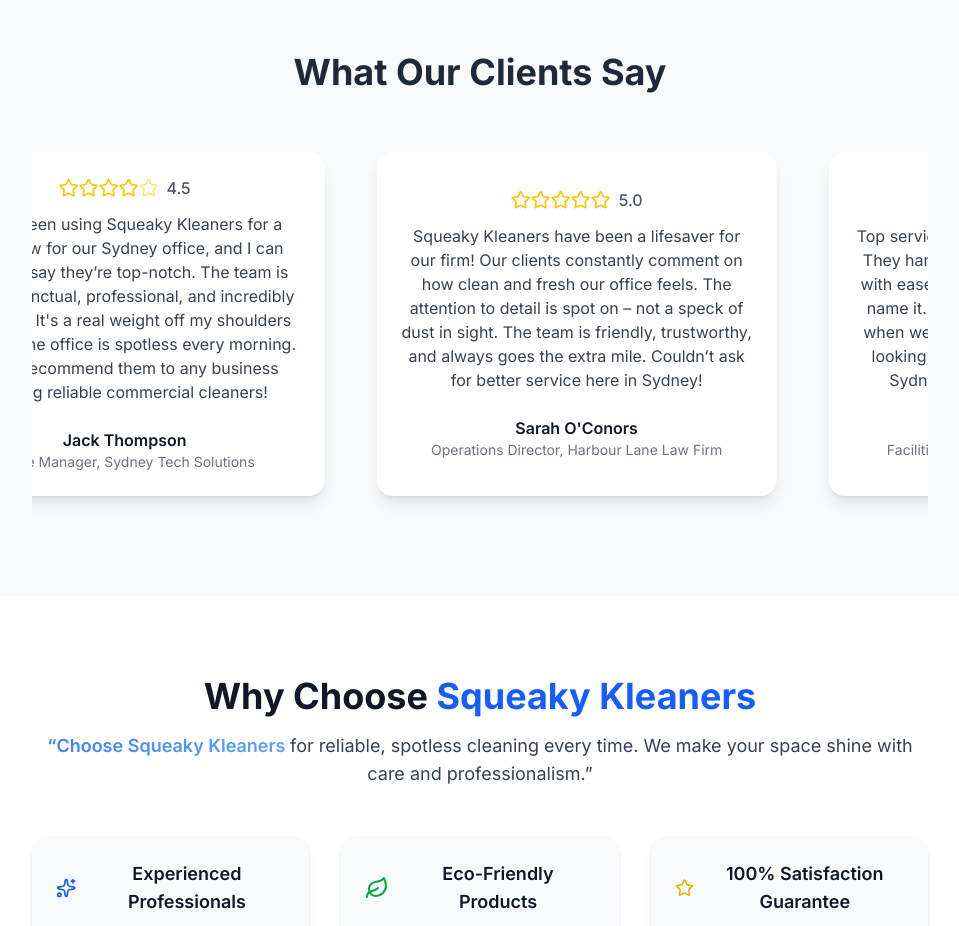
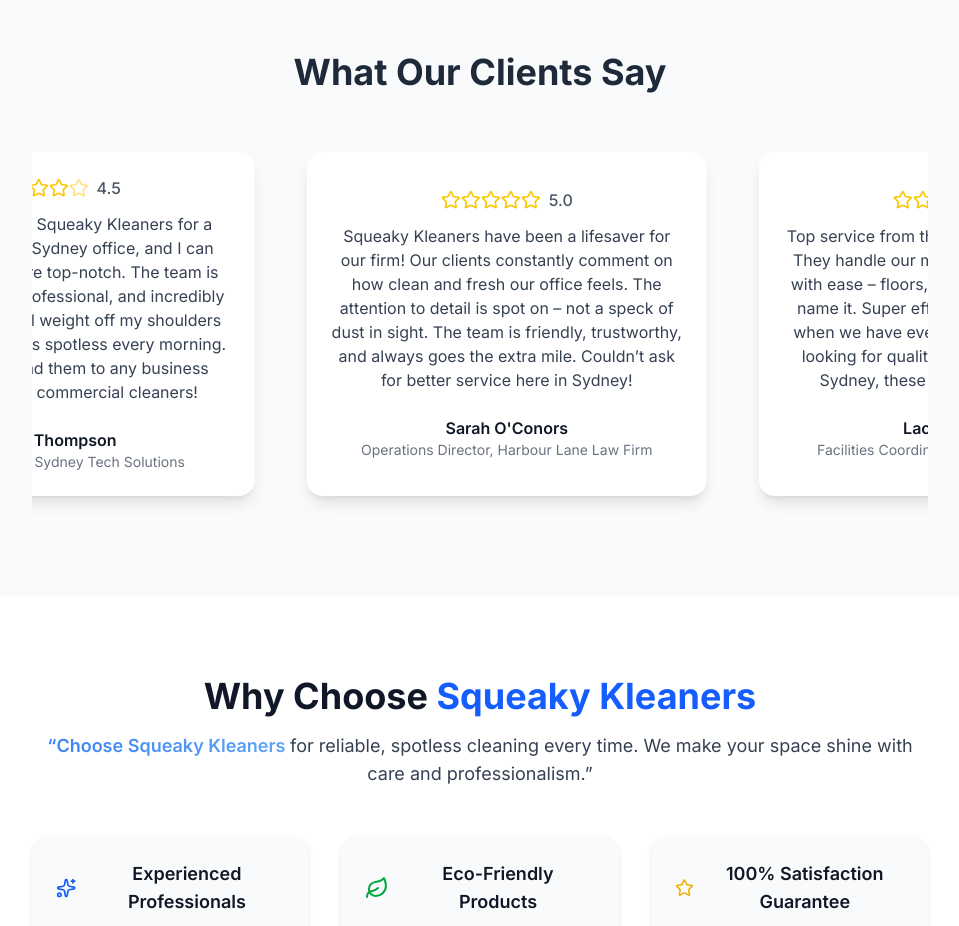
Before and after one commit to Abhayshah020/squeakyKleanersDemo, a Next.js app: page / in a window 1280 px wide. Shown: the part 4440-5366 px from the top of the page, without its empty margins (160-1119 px from the left). Built offline with nearby package versions, Linux system fonts and the light colour scheme.

Commit message:
fixed the issue of testimonials animation issue

```diff
--- a/components/Testimonials.tsx
+++ b/components/Testimonials.tsx
@@ -1,6 +1,6 @@
 "use client";
 
-import { useRef } from "react";
+import { useEffect, useRef, useState } from "react";
 import { motion, useInView } from "framer-motion";
 import { Star } from "lucide-react";
 
@@ -40,7 +40,17 @@
 
 export default function Testimonials() {
     const containerRef = useRef(null);
-    const isInView = useInView(containerRef, { amount: 0.2, once: false });
+    const isInView = useInView(containerRef, {
+        amount: 0.2,
+        once: false,
+        margin: "100px 0px", // triggers earlier on mobile
+    });
+    const [shouldAnimate, setShouldAnimate] = useState(false);
+
+    useEffect(() => {
+        // Ensures hydration completed before checking inView
+        if (isInView) setShouldAnimate(true);
+    }, [isInView]);
 
     return (
         <section className="py-20 bg-gray-50 w-full flex flex-col items-center justify-center overflow-hidden">
@@ -52,10 +62,14 @@
                 <div ref={containerRef} className="relative overflow-hidden w-full">
                     <motion.div
                         className="flex gap-3"
-                        initial={{ x: "10%" }}
-                        animate={isInView ? { x: ["10%", "-100%"] } : {}}
+                        initial={{ x: "0%" }}
+                        animate={
+                            shouldAnimate
+                                ? { x: ["00%", "-100%"] }
+                                : { x: "0%" } // stays still if not in view
+                        }
                         transition={
-                            isInView
+                            shouldAnimate
                                 ? {
                                     repeat: Infinity,
                                     repeatType: "loop",
@@ -70,15 +84,16 @@
                                 key={idx}
                                 className="max-w-[300px] md:max-w-[400px] bg-white p-6 m-5 flex flex-col items-center justify-center rounded-2xl shadow-lg flex-shrink-0"
                             >
+                                {/* Stars */}
                                 <div className="flex items-center mb-3">
                                     {Array.from({ length: 5 }).map((_, i) => (
                                         <Star
                                             key={i}
                                             className={`w-5 h-5 ${i + 1 <= Math.floor(r.rate)
-                                                ? "text-yellow-400"
-                                                : i < r.rate
-                                                    ? "text-yellow-400/50"
-                                                    : "text-gray-300"
+                                                    ? "text-yellow-400"
+                                                    : i < r.rate
+                                                        ? "text-yellow-400/50"
+                                                        : "text-gray-300"
                                                 }`}
                                         />
                                     ))}
@@ -86,7 +101,11 @@
                                         {r.rate.toFixed(1)}
                                     </span>
                                 </div>
+
+                                {/* Review */}
                                 <p className="text-gray-700 mb-4">{r.review}</p>
+
+                                {/* Reviewer */}
                                 <div className="mt-2">
                                     <p className="font-semibold text-gray-900">{r.name}</p>
                                     <p className="text-gray-500 text-sm">{r.position}</p>
```
